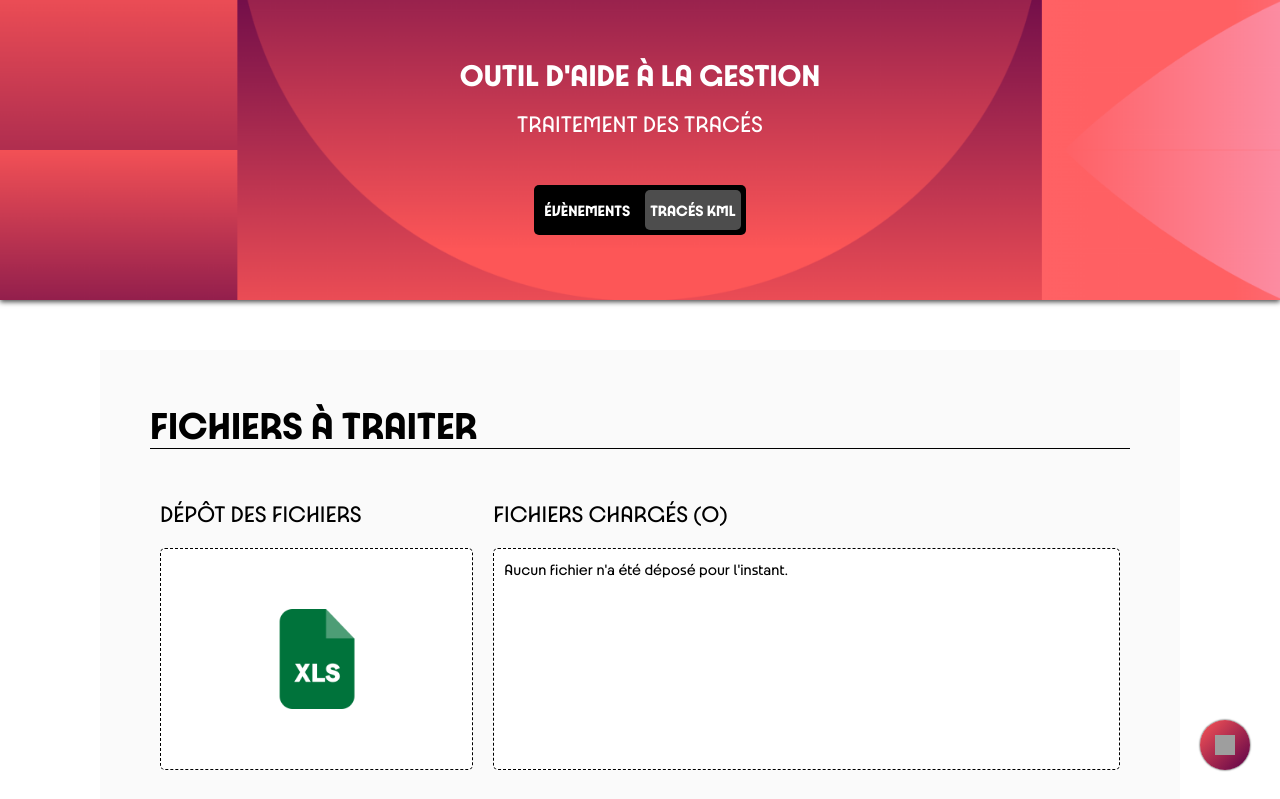
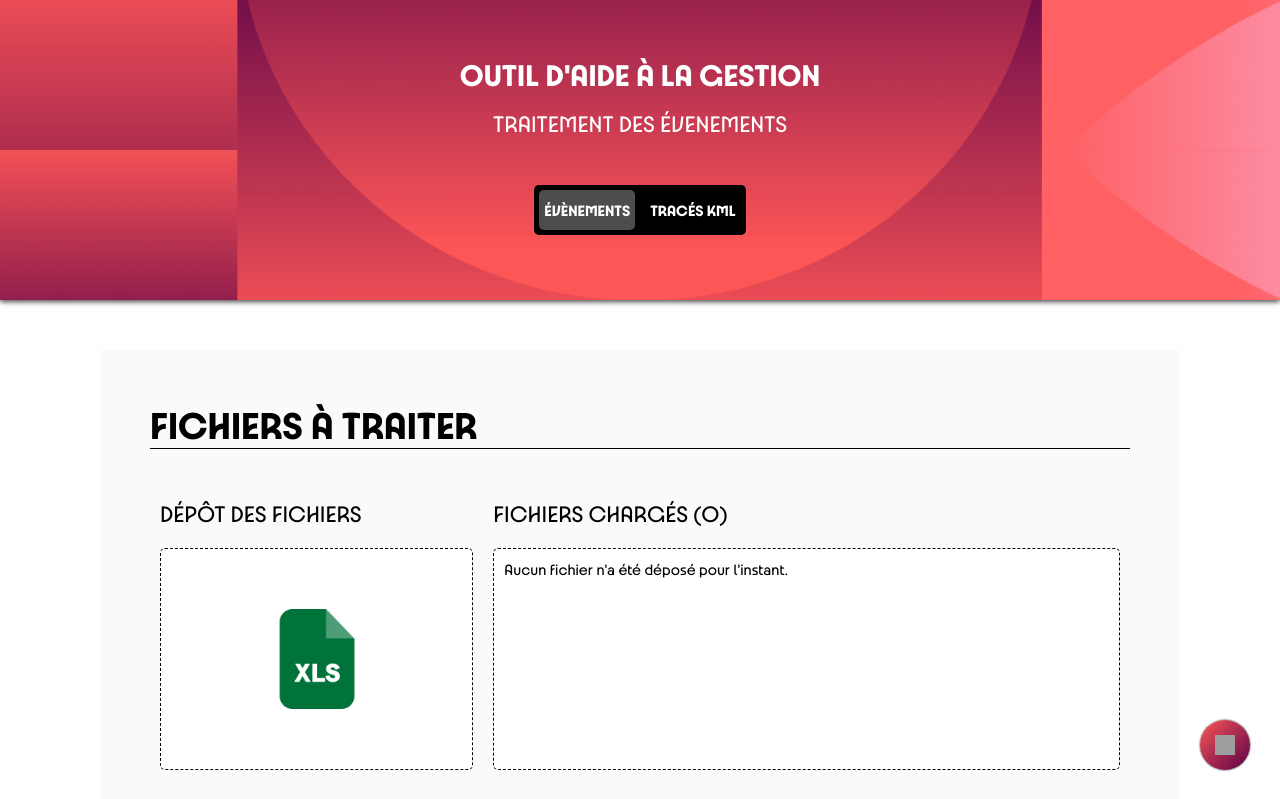
Before and after one commit to Rpzcancoillote/cdj-file-merger, a React (Create React App) app: page / in a window 1280 px wide. Shown: the top 799 px of the page. Built offline with nearby package versions, Linux system fonts and the light colour scheme; grey boxes are pictures that could not be loaded.

Commit message:
[Style] - Style update

```diff
--- a/src/components/Button.tsx
+++ b/src/components/Button.tsx
@@ -48,6 +48,7 @@ const ButtonLabel = styled.h4<{ disabled: boolean }>`
     font-family: MainFont;
     font-size: 16px;
     font-style: italic;
+    color: ${(props) => (props.disabled ? DISABLED_COLOR : '#000000')};
 
     margin: 0 10px;
 `
--- a/src/screens/Home.tsx
+++ b/src/screens/Home.tsx
@@ -3,10 +3,9 @@ import * as React from 'react'
 import styled from 'styled-components'
 import FileMerger from '../components/FileMerger'
 import KmlExtractor from '../components/KmlExtractor'
-import { isMobile } from 'react-device-detect'
 
 const HomeScreen = () => {
-    const [action, setAction] = React.useState<'filemerger' | 'kmlextractor'>('kmlextractor')
+    const [action, setAction] = React.useState<'filemerger' | 'kmlextractor'>('filemerger')
 
     return (
         <>
```
